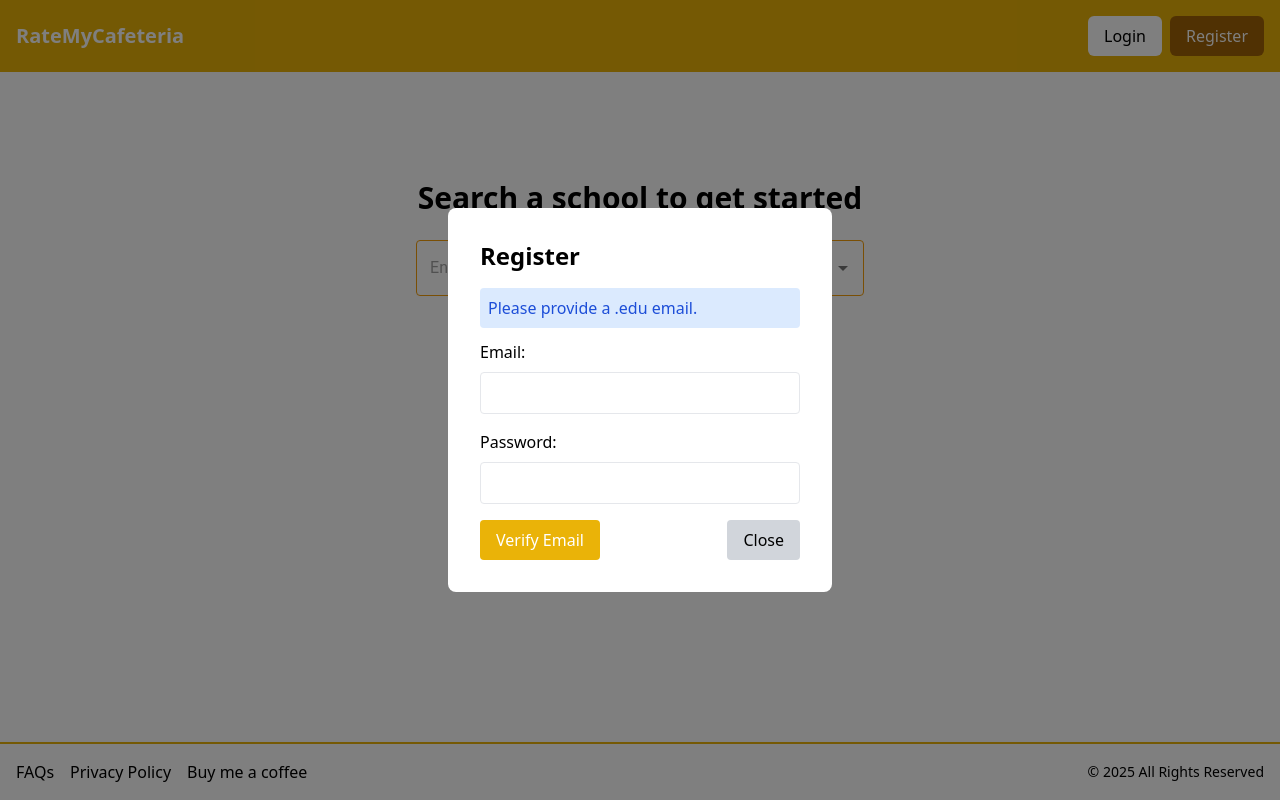
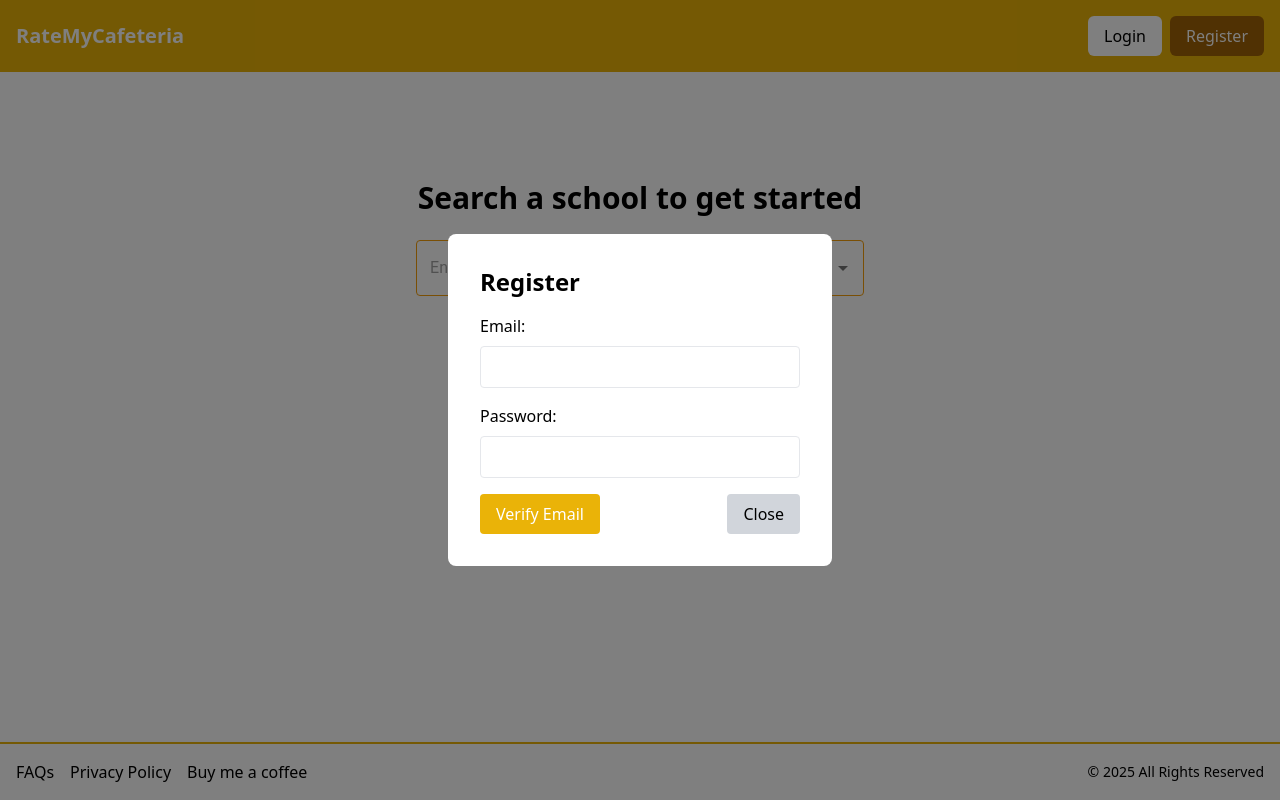
Before and after one commit to nnayk/ratemycafeteria, a Next.js app in the folder frontend/: page / in a window 1280 px wide. Both pictures are taken after a click on the button "Register". Built offline with nearby package versions, Linux system fonts and the light colour scheme; no server answers.

Commit message:
Remove .edu email req
Getting some npm issues:
1. TypeError:  Cannot read properties of undefined (reading
   'clientModules')
2.  ✓ Compiled /_not-found in 486ms (1897 modules)
onAuthStateChanged: User is signed out
 GET / 404 in 830ms

```diff
--- a/frontend/app/components/Register.tsx
+++ b/frontend/app/components/Register.tsx
@@ -14,17 +14,11 @@ export const Register: React.FC<LoginProps> = ({ isOpen, onClose }) => {
   const [successMessage, setSuccessMessage] = useState('');
   const [errorMessage, setErrorMessage] = useState('');
   const [disableClose, setDisableClose] = useState('');
-  const infoMessage = 'Please provide a .edu email.';
 
   const handleSubmit = async (e: React.FormEvent) => {
     e.preventDefault();
     // setSuccessMessage('');
     // setErrorMessage('');
-
-    if (!email.endsWith('.edu')) {
-      setErrorMessage('Please provide a .edu email.');
-      return;
-    }
 
     if(password.length < 6){
       setErrorMessage('Password must be at least 6 characters.');
@@ -72,11 +66,6 @@ export const Register: React.FC<LoginProps> = ({ isOpen, onClose }) => {
     <div className="fixed inset-0 bg-black bg-opacity-50 flex justify-center items-center z-50">
       <div className="bg-white p-8 rounded-lg w-96">
         <h2 className="text-2xl font-bold mb-4">Register</h2>
-          {!successMessage && !errorMessage && (
-            <div className="p-2 mb-3 bg-blue-100 text-blue-700 rounded">
-              {infoMessage}
-            </div>
-          )}
           {successMessage && (
             <div className="p-2 mb-3 bg-green-100 text-green-700 rounded">
               {successMessage}
```
